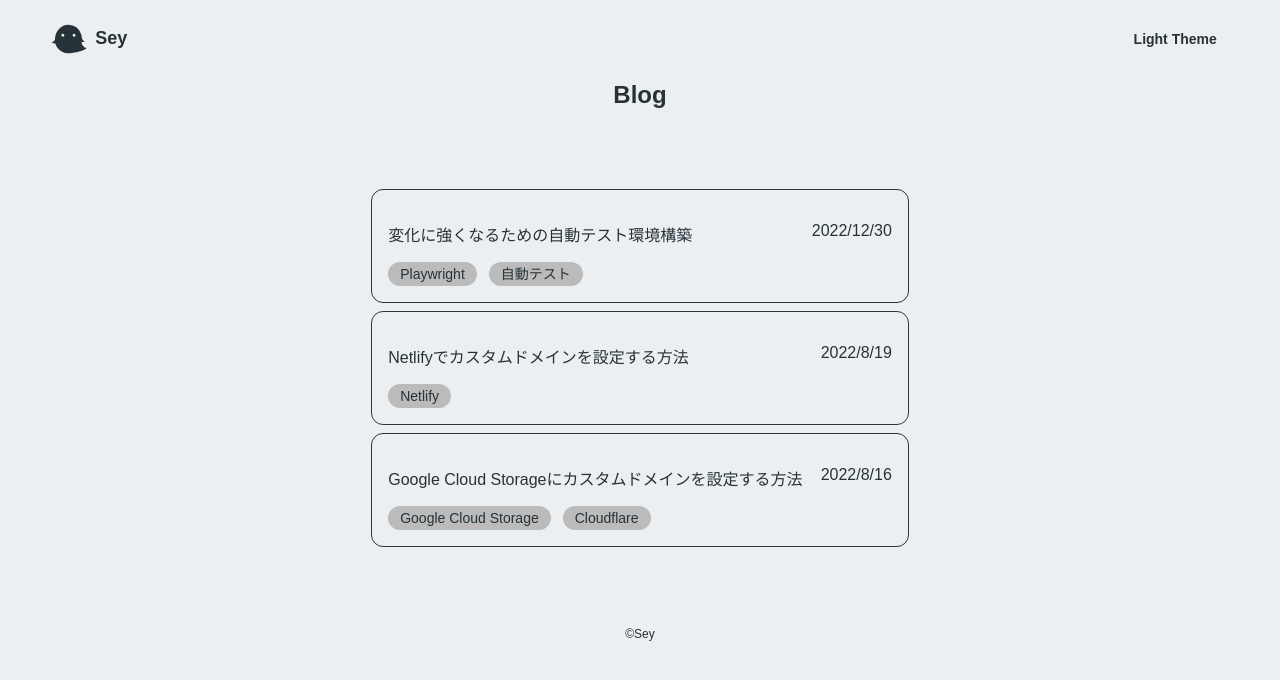
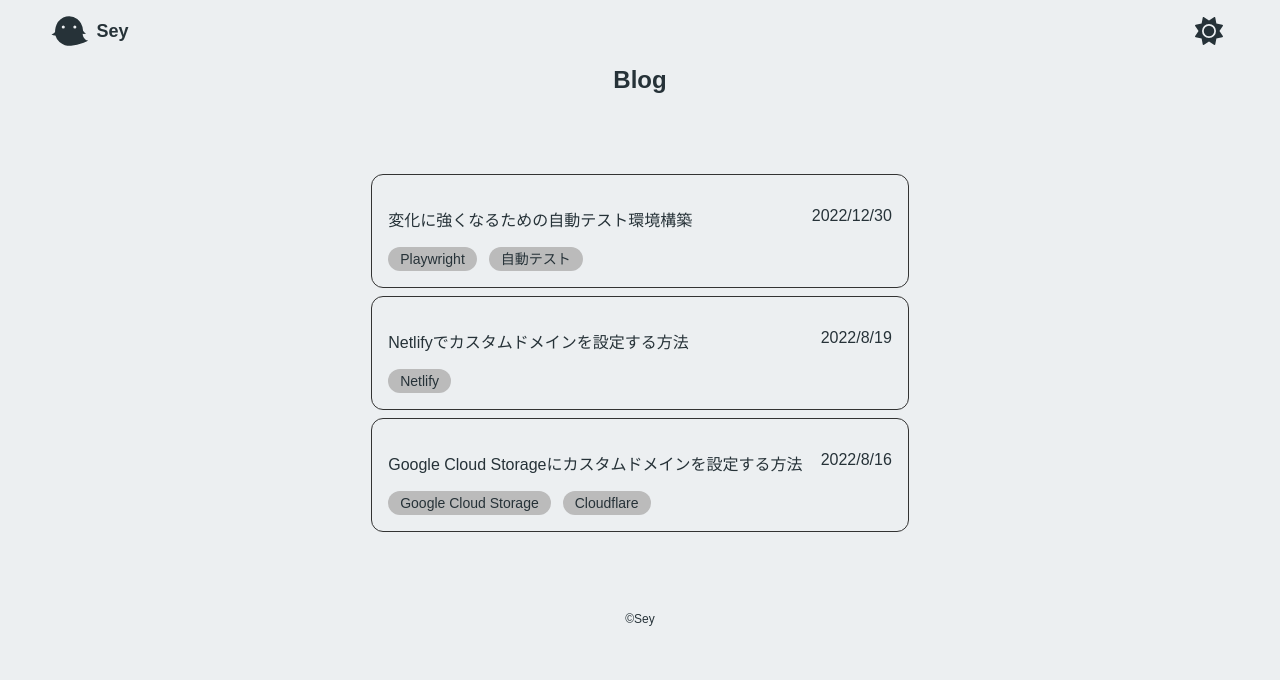
Before and after one commit to Seyyyy/Sey, a Next.js app: page / in a window 1280 px wide. Shown: the top 680 px of the page. Built offline with nearby package versions, Linux system fonts and the light colour scheme.

Commit message:
テーマ変更のボタン変更

```diff
--- a/package.json
+++ b/package.json
@@ -14,6 +14,10 @@
     "test:e2e": "playwright test"
   },
   "dependencies": {
+    "@fortawesome/fontawesome-svg-core": "^6.2.1",
+    "@fortawesome/free-solid-svg-icons": "^6.2.1",
+    "@fortawesome/react-fontawesome": "^0.2.0",
+    "clsx": "^1.2.1",
     "gray-matter": "^4.0.3",
     "next": "^13.1.1",
     "react": "^18.2.0",
--- a/src/components/Appbar/Appbar.module.css
+++ b/src/components/Appbar/Appbar.module.css
@@ -3,6 +3,11 @@
   flex-direction: row;
   margin-block: 16px;
   justify-content: space-between;
+  height: 30px;
+}
+
+.root li {
+  list-style: none;
 }
 
 .root a {
@@ -13,6 +18,7 @@
   display: flex;
   flex-direction: row;
   align-items: center;
+  height: 100%;
 }
 
 .titleText {
@@ -21,13 +27,13 @@
 }
 
 .themeToggle {
-  font-size: 14px;
-  /* background-color: #bbb; */
+  width: 40px;
+  height: 100%;
   background-color: transparent;
   color: var(--main-color);
-  font-weight: bold;
-  border-radius: 1rem;
-  line-height: 1.5rem;
-  padding-inline: 0.75rem;
   border-style: none;
 }
+
+.icon {
+  height: 100%;
+}
--- a/src/components/Appbar/index.tsx
+++ b/src/components/Appbar/index.tsx
@@ -1,6 +1,9 @@
 import styles from './Appbar.module.css'
 import { SvgKyoryu } from '../atoms/Icons'
 import { useTheme } from '@utils/useThemeProvider'
+import { FontAwesomeIcon } from '@fortawesome/react-fontawesome'
+import { faSun, faMoon } from '@fortawesome/free-solid-svg-icons'
+import { Tooltip } from '@components/Tooltip'
 
 const Appbar = () => {
   const { theme, toggleTheme } = useTheme()
@@ -10,17 +13,34 @@ const Appbar = () => {
   }
 
   return (
-    <div className={styles.root}>
-      <a href={'/'}>
-        <div className={styles.titleRoot}>
-          <SvgKyoryu width={'36px'} height={'36px'} />
-          <h1 className={styles.titleText}>Sey</h1>
-        </div>
-      </a>
-      <button className={styles.themeToggle} onClick={onChangeTheme}>
-        {theme ? 'Dark Theme' : 'Light Theme'}
-      </button>
-    </div>
+    <nav className={styles.root}>
+      <li>
+        <a href={'/'}>
+          <div className={styles.titleRoot}>
+            <SvgKyoryu width={'auto'} height={'100%'} />
+            <h1 className={styles.titleText}>Sey</h1>
+          </div>
+        </a>
+      </li>
+
+      <li>
+        <Tooltip
+          buttonProps={{
+            'aria-label': 'Change Theme',
+            className: styles.themeToggle,
+            onClick: onChangeTheme,
+          }}
+          tootipText={'Change theme'}
+          data-testid="theme-button"
+        >
+          {theme ? (
+            <FontAwesomeIcon icon={faMoon} className={styles.icon} />
+          ) : (
+            <FontAwesomeIcon icon={faSun} className={styles.icon} />
+          )}
+        </Tooltip>
+      </li>
+    </nav>
   )
 }
 
--- /dev/null
+++ b/src/components/Tooltip/Tooltip.module.css
@@ -0,0 +1,35 @@
+.tooltip {
+  position: relative;
+  cursor: pointer;
+}
+
+.tooltipText {
+  opacity: 0;
+  visibility: hidden;
+  position: absolute;
+  left: 50%;
+  transform: translateX(-50%);
+  bottom: -30px;
+  display: inline-block;
+  padding: 5px;
+  white-space: nowrap;
+  font-size: 0.8rem;
+  line-height: 1.4;
+  font-weight: lighter;
+  background: #222;
+  color: #fff;
+  border-radius: 4px;
+  transition: 0.2s ease-in;
+}
+
+.tooltip:hover .tooltipText {
+  opacity: 1;
+  visibility: visible;
+}
+
+/* スマホサイズのときはtooltipを表示させない */
+@media screen and (max-width: 600px) {
+  .tooltipText {
+    display: none;
+  }
+}
--- /dev/null
+++ b/src/components/Tooltip/index.tsx
@@ -0,0 +1,27 @@
+import { ComponentProps, ReactNode, FC } from 'react'
+import styles from './Tooltip.module.css'
+import { clsx } from 'clsx'
+
+type Props = {
+  children: ReactNode
+  buttonProps?: ComponentProps<'button'>
+  spanProps?: ComponentProps<'span'>
+  tootipText: string
+}
+
+export const Tooltip: FC<Props> = (props) => {
+  return (
+    <button
+      {...props.buttonProps}
+      className={clsx(props.buttonProps?.className, styles.tooltip)}
+    >
+      {props.children}
+      <span
+        {...props.spanProps}
+        className={clsx(props.spanProps?.className, styles.tooltipText)}
+      >
+        {props.tootipText}
+      </span>
+    </button>
+  )
+}
--- a/src/style/style.css
+++ b/src/style/style.css
@@ -20,6 +20,7 @@ body {
   margin: 0;
   background-color: var(--base-color);
   margin-inline: 4vw;
+  overflow-x: hidden;
 }
 p {
   font-family: 'Arial';
@@ -44,7 +45,7 @@ h2 {
   color: var(--main-color);
 }
 button {
-  font-size: 1rem;
+  /* font-size: 1rem; */
   color: black;
   background-color: unset;
   cursor: pointer;
@@ -98,6 +99,10 @@ li {
   color: var(--main-color);
 }
 
+svg path {
+  fill: var(--main-color);
+}
+
 /* remark prism */
 .token {
   color: white;
```
Also changed, not shown: 2 other files (tests, documents, lock files or other folders).
